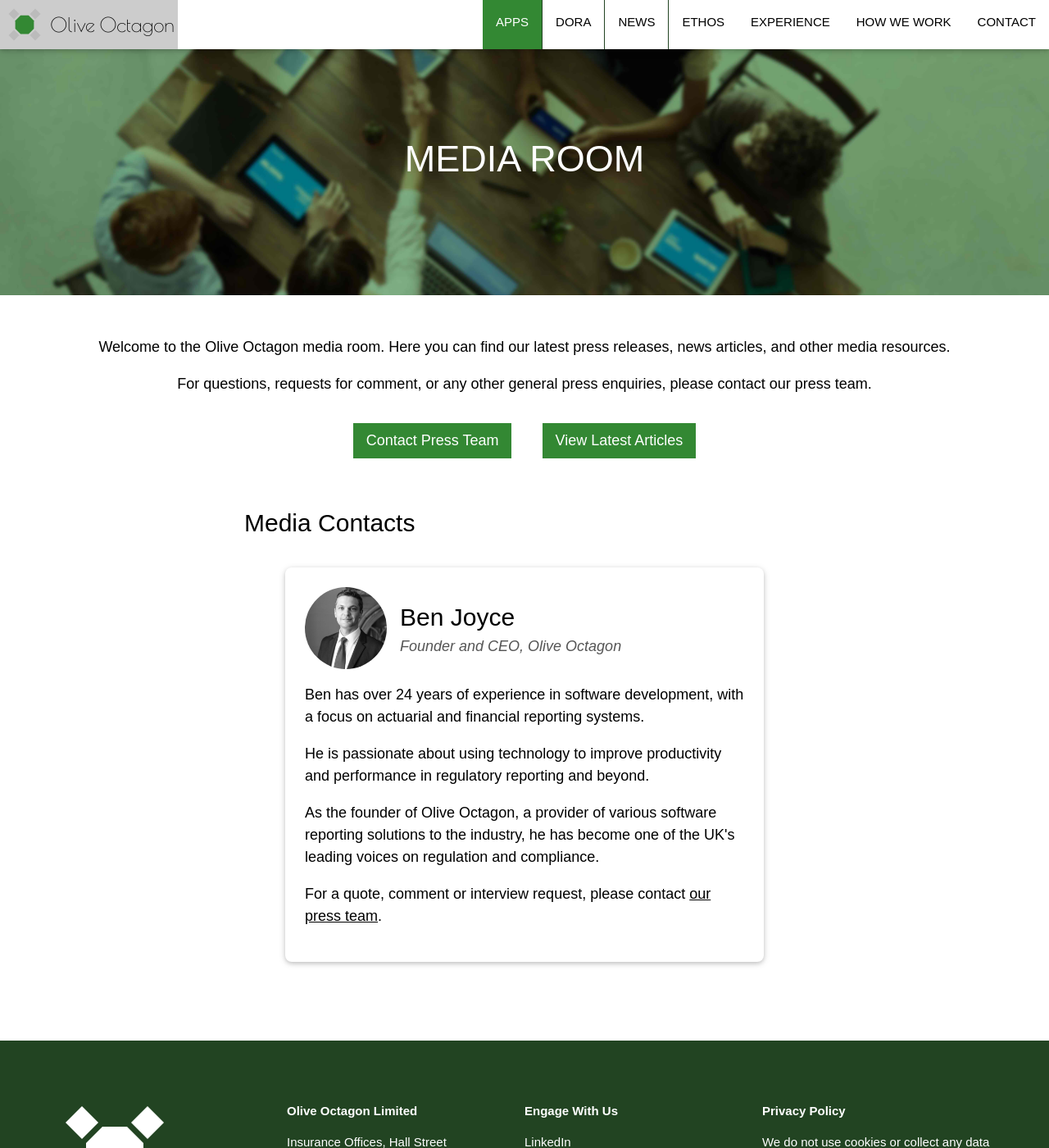
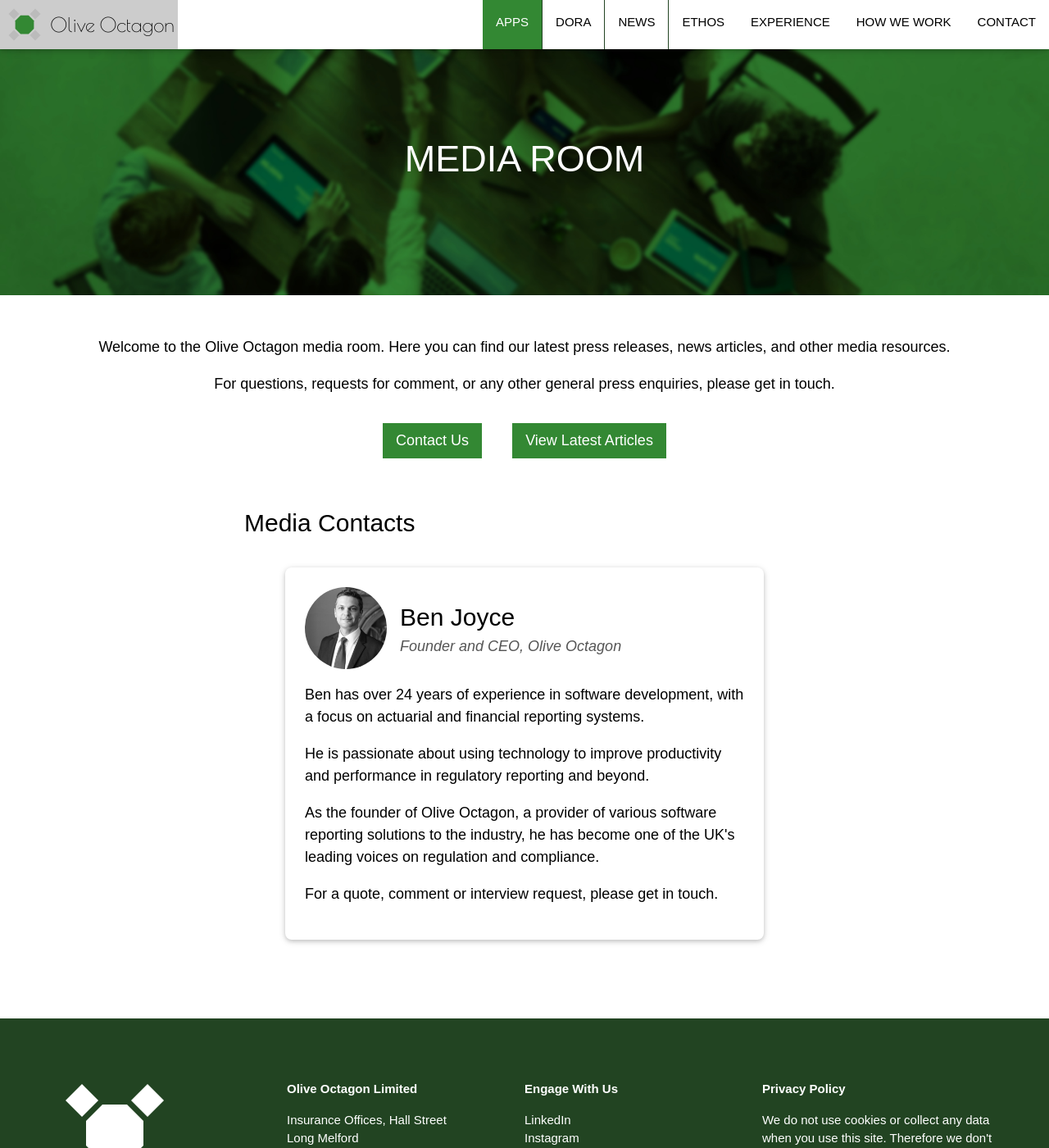
Before and after one commit to oliveoctagon/oliveoctagon.github.io, a Jekyll site: the page built from media/index.html, in a window 1280 px wide and 1400 px high. Shown: the whole window at 82% size. Built offline with Jekyll 4.4.1, drawn with Linux system fonts in a browser that asks for light colours; some web fonts are replaced.

Commit message:
Change hue of banner images

```diff
--- a/media/index.html
+++ b/media/index.html
@@ -12,9 +12,9 @@
   <div class="w3-row-padding w3-center">
     <div class="w3-col m12 w3-large">
       <p>Welcome to the Olive Octagon media room. Here you can find our latest press releases, news articles, and other media resources.</p>
-      <p>For questions, requests for comment, or any other general press enquiries, please contact our press team.</p>
+      <p>For questions, requests for comment, or any other general press enquiries, please get in touch.</p>
       <div class="w3-bar">
-        <button class="w3-btn w3-margin w3-large w3-theme" style="font-size:1rem;">Contact Press Team</button>
+        <a href="https://www.linkedin.com/company/oliveoctagon" class="w3-btn w3-margin w3-large w3-theme" style="font-size:1rem;">Contact Us</a>
         <a href="{{ '/news/' | relative_url }}" class="w3-btn w3-margin w3-large w3-theme" style="font-size:1rem;">View Latest Articles</a>
       </div>
     </div>
@@ -38,7 +38,7 @@
           <p>Ben has over 24 years of experience in software development, with a focus on actuarial and financial reporting systems.</p>
           <p>He is passionate about using technology to improve productivity and performance in regulatory reporting and beyond.</p>
           <p>As the founder of Olive Octagon, a provider of various software reporting solutions to the industry, he has become one of the UK's leading voices on regulation and compliance.</p>
-          <p>For a quote, comment or interview request, please contact <a href="">our press team</a>.</p>
+          <p>For a quote, comment or interview request, please get in touch.</p>
         </div>
       </div>
     </div>
```
Also changed, not shown: media/office-bg.jpg, news/news-bg.jpg.
